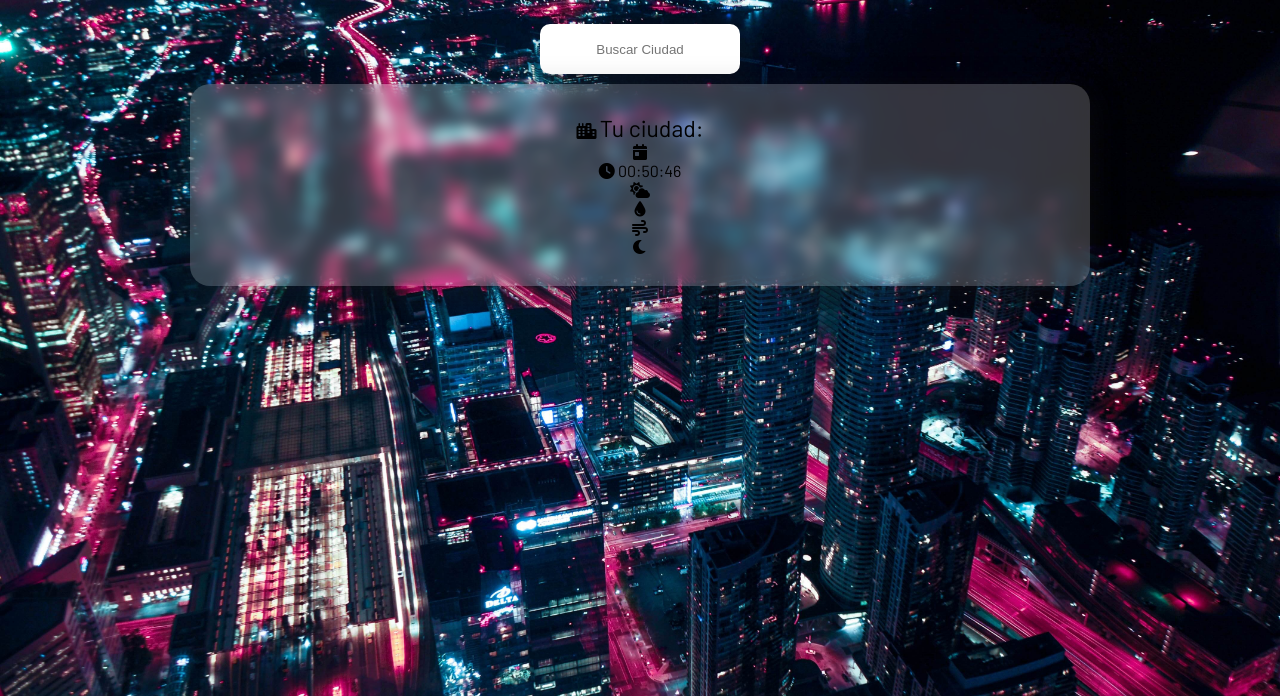
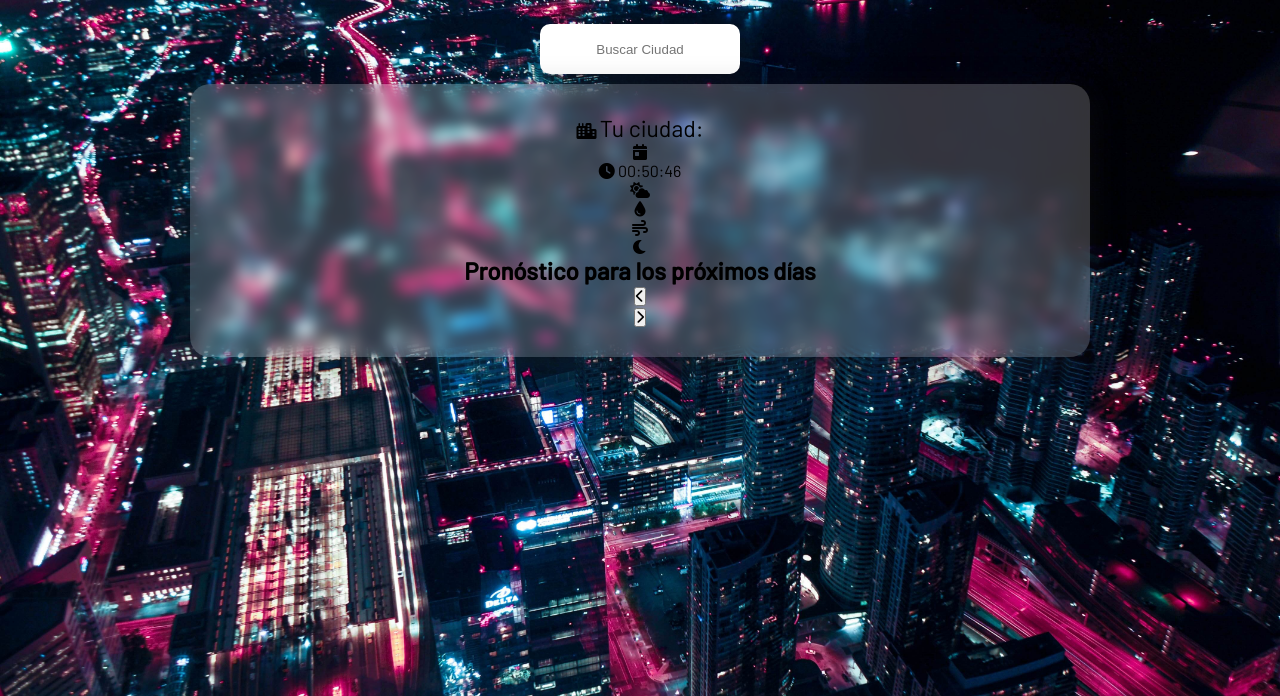
Before and after one commit to JuanFigueredoGuardia/CentroClimatico, a plain HTML site: page index.html in a window 1280 px wide. Shown: the part 104-800 px from the top of the page. Drawn offline with Linux system fonts and the light colour scheme; no server answers.

Commit message:
Update index.html

```diff
--- a/index.html
+++ b/index.html
@@ -56,6 +56,18 @@
                 <i class="fas fa-moon"></i>
                 <span class="moon-phase"></span>
             </div>
+            <div class="forecast">
+                <h2>Pronóstico para los próximos días</h2>
+                <div class="forecast-slider">
+                    <button class="slider-btn prev-btn"><i class="fas fa-chevron-left"></i></button>
+                    <div class="forecast-days-container">
+                        <div class="forecast-days">
+                            <!-- Aquí se llenarán los datos de cada día dinámicamente -->
+                        </div>
+                    </div>
+                    <button class="slider-btn next-btn"><i class="fas fa-chevron-right"></i></button>
+                </div>
+            </div>
         </div>
     </main>
 </body>
```
Lines whose indentation alone changed are shown as unchanged.
